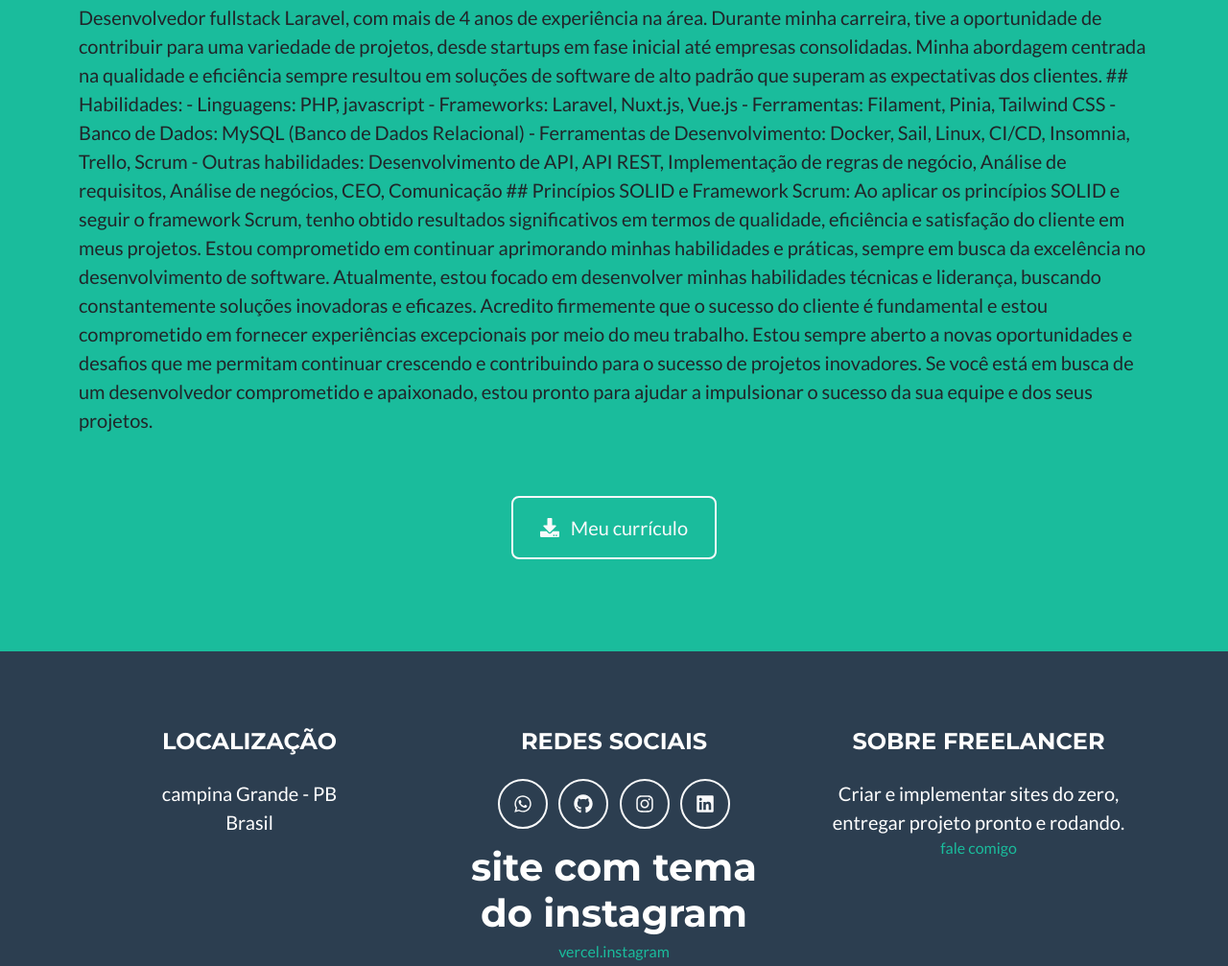
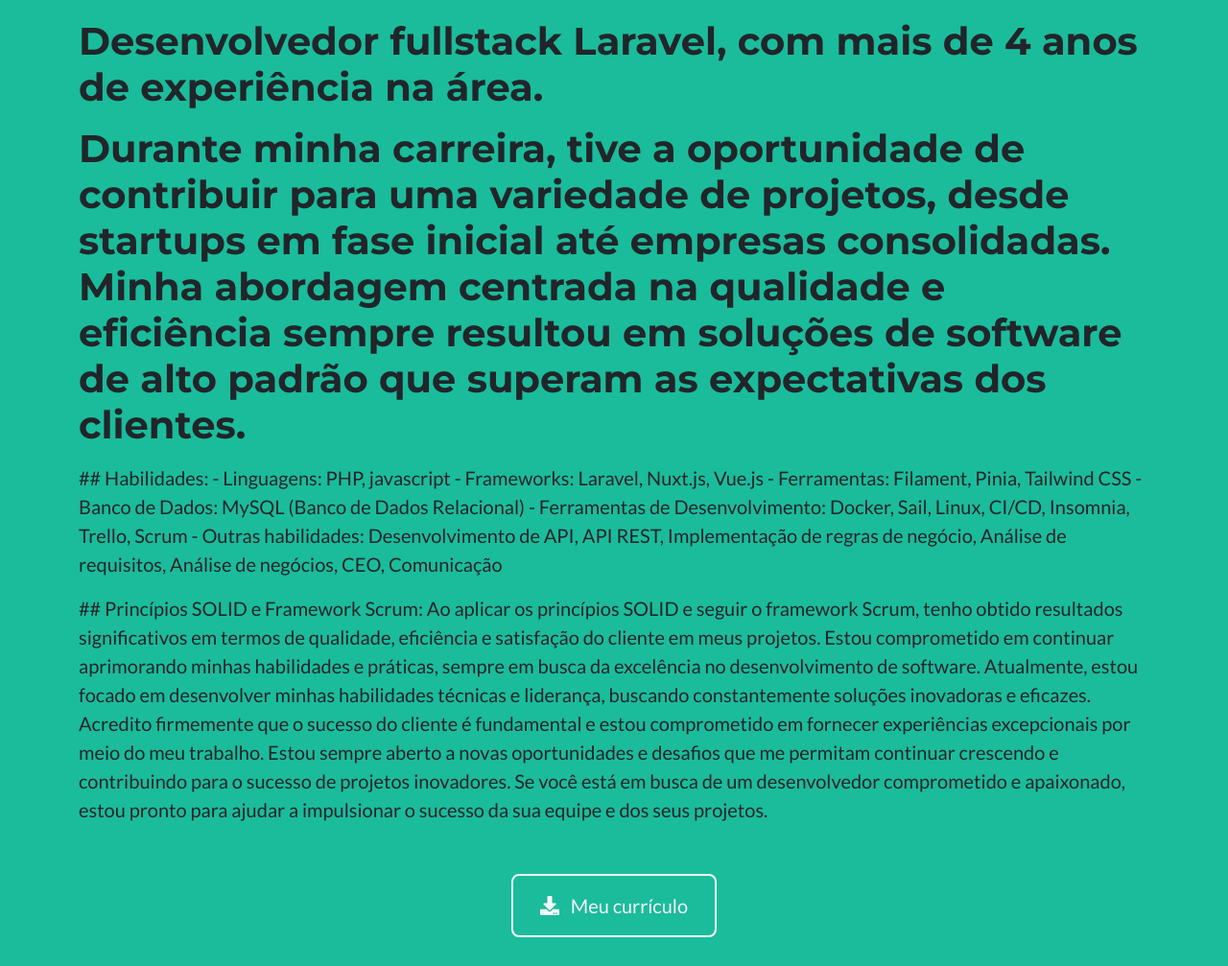
Before and after one commit to Gabrielfernandes87f/my-pages, a plain HTML site: page index.html in a window 1280 px wide. Shown: the part 1710-2717 px from the top of the page at 96% size. Drawn offline with nearby package versions, Linux system fonts and the light colour scheme; a script that the page names is missing.

Commit message:
Update index.html

```diff
--- a/index.html
+++ b/index.html
@@ -115,12 +115,16 @@
                 <div class="row">
                     <div class="col-lg-12 ml-auto text-center text-dark"></div>
                     <div class="col-lg-12 ms-auto text-dark mt-5 mb-4">
-                        <p class="lead">
+                        <div class="lead">
+                        <h1 class="mt-3 mb-1">
+                            Desenvolvedor fullstack Laravel, com mais de 4 anos de experiência na área.
+                        </h1>
 
-                        Desenvolvedor fullstack Laravel, com mais de 4 anos de experiência na área.
-
+                        <div class="mt-3 mb-1">
+                            <h1 class="mt-3 mb-1">
                                 Durante minha carreira, tive a oportunidade de contribuir para uma variedade de projetos, desde startups em fase inicial até empresas consolidadas. Minha abordagem centrada na qualidade e eficiência sempre resultou em soluções de software de alto padrão que superam as expectativas dos clientes.
-
+                            </h1>
+                            <p class="mt-3 mb-1">
                                 ## Habilidades:
                                 - Linguagens: PHP, javascript
                                 - Frameworks: Laravel, Nuxt.js, Vue.js
@@ -128,14 +132,16 @@
                                 - Banco de Dados: MySQL (Banco de Dados Relacional)
                                 - Ferramentas de Desenvolvimento: Docker, Sail, Linux, CI/CD, Insomnia, Trello, Scrum
                                 - Outras habilidades: Desenvolvimento de API, API REST, Implementação de regras de negócio, Análise de requisitos, Análise de negócios, CEO, Comunicação
-
+                            </p>
+                            <p class="mt-3 mb-1">
                                 ## Princípios SOLID e Framework Scrum:
                                 Ao aplicar os princípios SOLID e seguir o framework Scrum, tenho obtido resultados significativos em termos de qualidade, eficiência e satisfação do cliente em meus projetos. Estou comprometido em continuar aprimorando minhas habilidades e práticas, sempre em busca da excelência no desenvolvimento de software.
+                                Atualmente, estou focado em desenvolver minhas habilidades técnicas e liderança, buscando constantemente soluções inovadoras e eficazes. Acredito firmemente que o sucesso do cliente é fundamental e estou comprometido em fornecer experiências excepcionais por meio do meu trabalho.
+                                Estou sempre aberto a novas oportunidades e desafios que me permitam continuar crescendo e contribuindo para o sucesso de projetos inovadores. Se você está em busca de um desenvolvedor comprometido e apaixonado, estou pronto para ajudar a impulsionar o sucesso da sua equipe e dos seus projetos.
 
-                        Atualmente, estou focado em desenvolver minhas habilidades técnicas e liderança, buscando constantemente soluções inovadoras e eficazes. Acredito firmemente que o sucesso do cliente é fundamental e estou comprometido em fornecer experiências excepcionais por meio do meu trabalho.
-
-                        Estou sempre aberto a novas oportunidades e desafios que me permitam continuar crescendo e contribuindo para o sucesso de projetos inovadores. Se você está em busca de um desenvolvedor comprometido e apaixonado, estou pronto para ajudar a impulsionar o sucesso da sua equipe e dos seus projetos.
                             </p>
+                        </div>
+                    </div>
                 </div>
 
                 </div>
```
Lines whose indentation alone changed are shown as unchanged.
